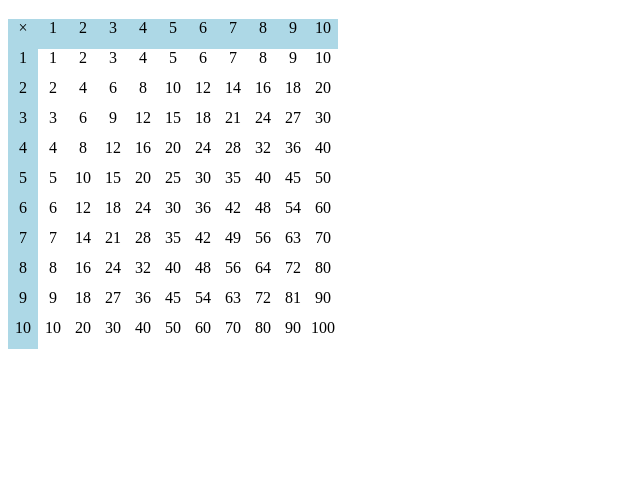
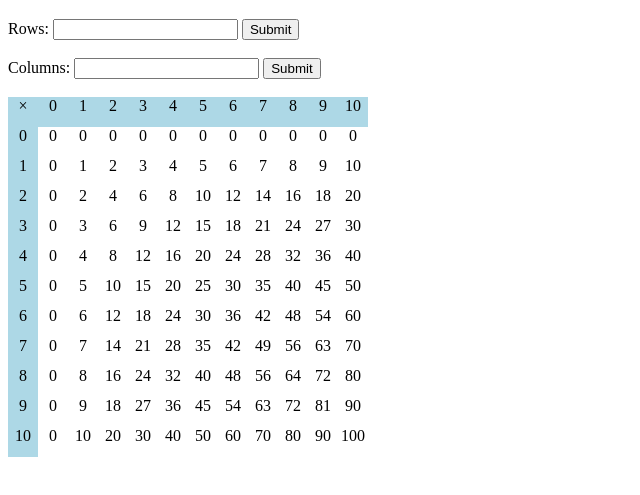
Before and after one commit to p-mayor/multi-table, a plain HTML site: page index.html in a window 1280 px wide. Shown: the part 61-556 px from the top of the page, without its empty margins (0-640 px from the left). Drawn offline with Linux system fonts and the light colour scheme.

Commit message:
added 0 rows/cols

```diff
--- a/index.html
+++ b/index.html
@@ -16,25 +16,38 @@
 
     <body>
         <h1>Multiplication Table</h1>
+        <span>Rows:</span>
+        <input type="text" name="row">
+        <input type="submit">
+        <br><br>
+        <span>Columns:</span>
+        <input type="text" name="col">
+        <input type="submit">
+        <br><br>
+        <div id="test"></div>
         <script>
             // output the header row
             document.write('<span class="cell header">&times;</span>');
-            for (i = 1; i <= 10; i++) {
+            for (i = 0; i <= 10; i++) {
                 document.write('<span class="cell header">' + i + '</span>');
             }
             document.write('<br>');
 
             // TODO: Write two nested for loops to output the rest of the multiplication table
-            for (i = 1; i <= 10; i++) {
-                for (j = 0; j <= 10; j++) {
+            for (i = 0; i <= 10; i++) {
+                for (j = 0; j <= 11; j++) {
                     if (j==0) {
                         document.write('<span class="cell header">'+i+'</span>')
                     } else {
-                        document.write('<span class="cell">' + i*j + '</span>');
+                        document.write('<span class="cell">' + i*(j-1) + '</span>');
                     }
                 }
                 document.write('<br>')
             }
+            // var node = document.createElement("div")
+            // var t =document.createTextNode("something")
+            // node.appendChild(t)
+            // document.getElementById("test").appendChild(node)
         </script>
     </body>
 </html>
```
